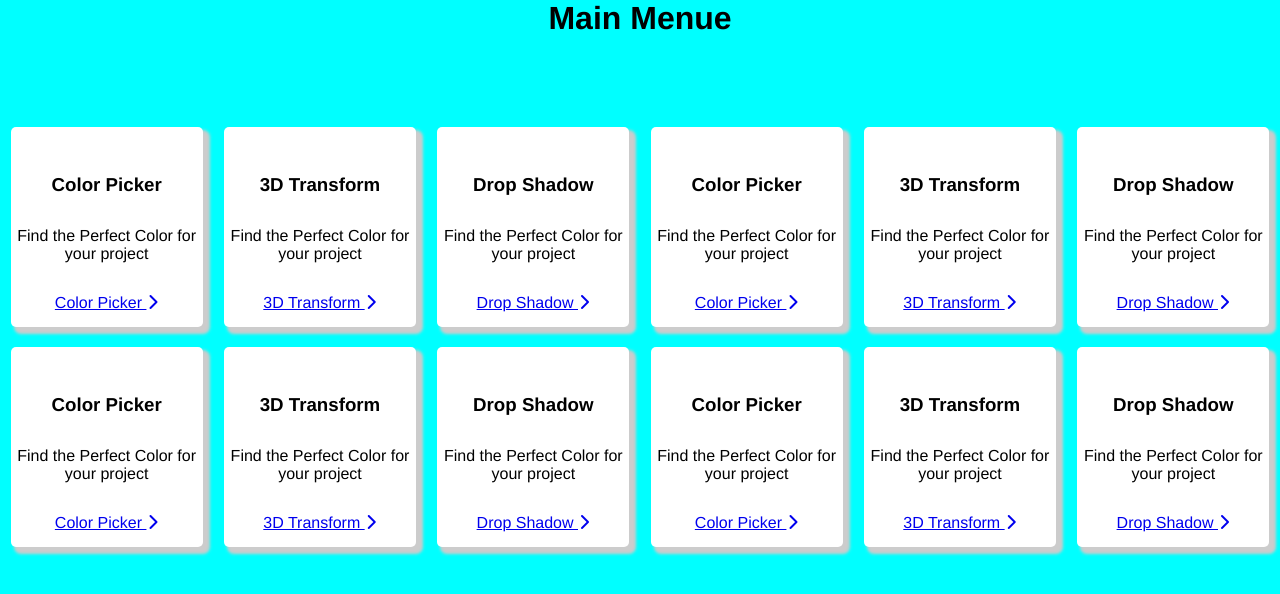
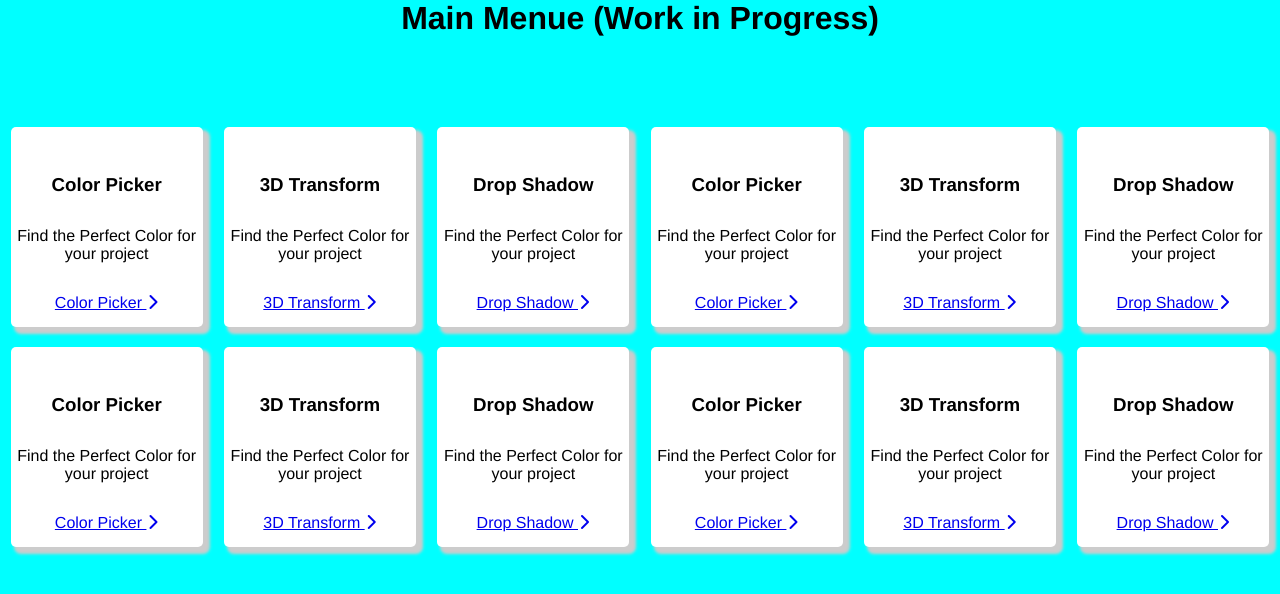
Before and after one commit to JoelStorr/shape-css, a Vue app: page /main-menue in a window 1280 px wide. Shown: the top 594 px of the page. Built offline with nearby package versions, Linux system fonts and the light colour scheme; some icons are missing.

Commit message:
Added WIP message

```diff
--- a/src/views/MenueView.vue
+++ b/src/views/MenueView.vue
@@ -1,6 +1,6 @@
 <template>
   <div class="full-view">
-    <h1>Main Menue</h1>
+    <h1>Main Menue (Work in Progress)</h1>
 
     <div class="menue-container">
       <base-card-component
```
